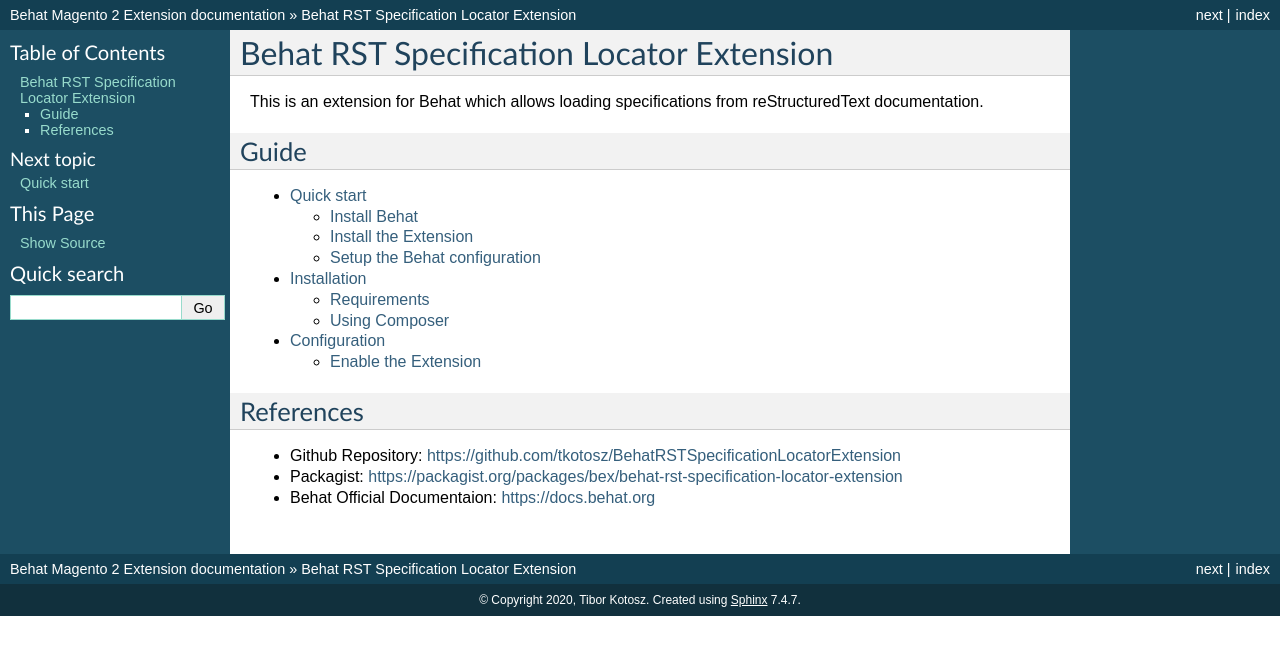
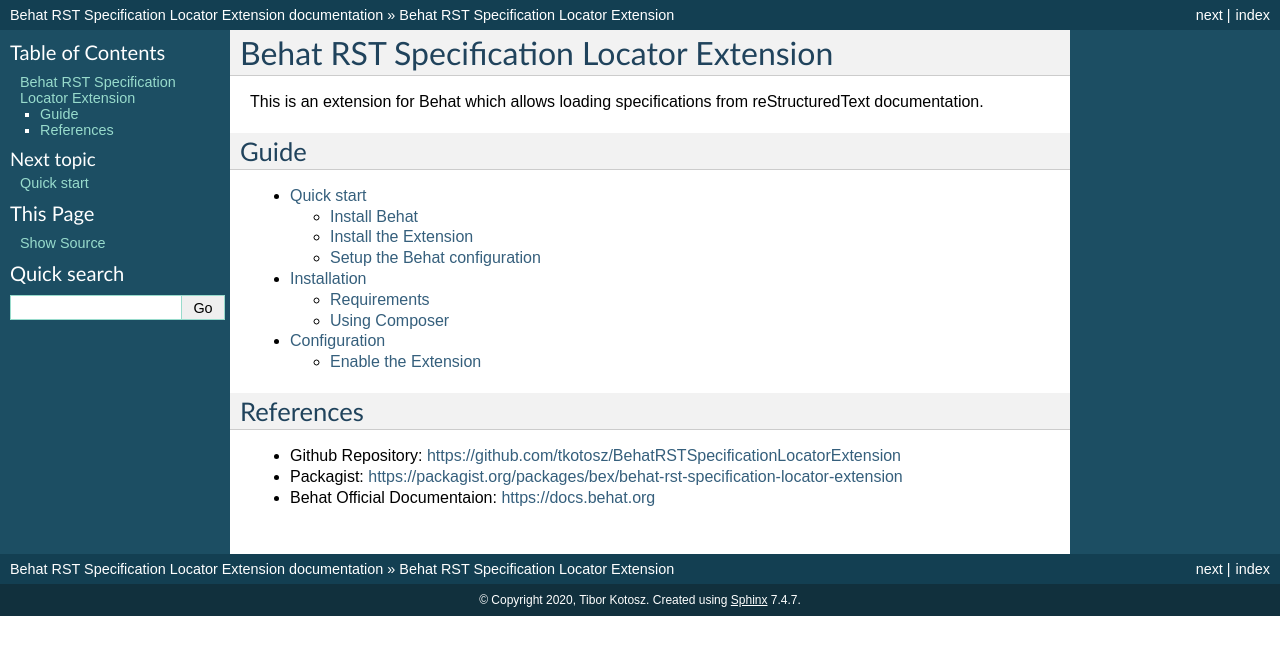
Before and after one commit to tkotosz/BehatRSTSpecificationLocatorExtension, a Sphinx documentation site: the page built from docs/index.rst, in a window 1280 px wide. Shown: the top 655 px of the page. Built offline with Sphinx 7.4.7, drawn with Linux system fonts in a browser that asks for light colours.

Commit message:
Fix documentation

```diff
--- a/docs/conf.py
+++ b/docs/conf.py
@@ -17,7 +17,7 @@
 
 # -- Project information -----------------------------------------------------
 
-project = 'Behat Magento 2 Extension'
+project = 'Behat RST Specification Locator Extension'
 copyright = '2020, Tibor Kotosz'
 author = 'Tibor Kotosz'
 
```
